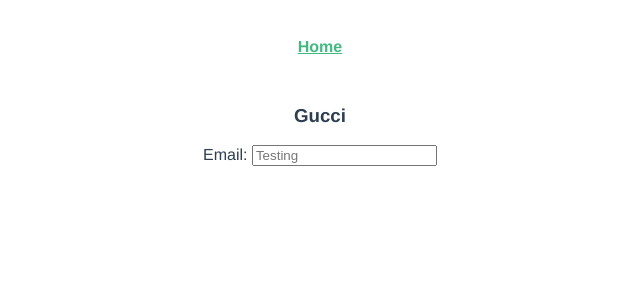
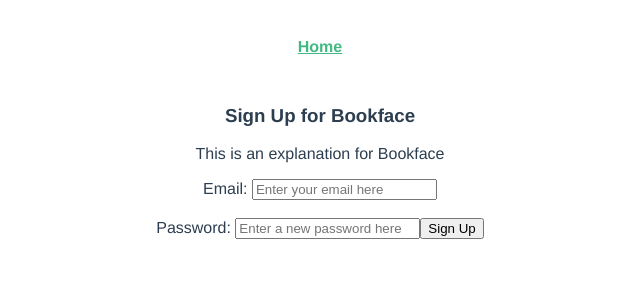
Before and after one commit to H0und5/vuebook1, a Vue app: page /#/ in a window 1280 px wide. Shown: the top 300 px of the page, without its empty margins (320-960 px from the left). Built offline with nearby package versions, Linux system fonts and the light colour scheme.

Commit message:
learning more about the setup function, name property, components object, and props array when defining a component

```diff
--- a/src/components/Forms/SignUpForm.vue
+++ b/src/components/Forms/SignUpForm.vue
@@ -1,18 +1,57 @@
 <template>
-  <div>
+  <form class="signUpForm">
     <h3>{{ title }}</h3>
+    <p>{{ explanation }}</p>
 
     <label>Email: </label>
-    <input :placeholder="placeHold" />
-  </div>
+    <input
+      placeholder="Enter your email here"
+      type="email"
+      required
+      v-model="email"
+    />
+
+    <br /><br />
+
+    <label>Password: </label>
+    <input
+      placeholder="Enter a new password here"
+      type="password"
+      required
+      v-model="password"
+    />
+
+    <button @click.prevent="submitFormHandler" type="submit">Sign Up</button>
+  </form>
 </template>
 
 <script lang="ts">
-import { defineComponent } from "vue";
+import { defineComponent, ref } from "vue";
 
 export default defineComponent({
   name: "SignUpForm",
   components: {},
-  props: ["title", "placeHold"],
+  props: ["title", "explanation"],
+
+  setup() {
+    const email = ref("");
+    const password = ref("");
+
+    const submitFormHandler = () => {
+      console.log(
+        "Your email is: " + email.value + "Your password was: " + password.value
+      );
+    };
+
+    return {
+      email,
+      password,
+      submitFormHandler,
+    };
+  },
 });
 </script>
+
+<style>
+/* .signUpForm {} */
+</style>
--- a/src/views/HomeView.vue
+++ b/src/views/HomeView.vue
@@ -1,6 +1,9 @@
 <template>
   <div>
-    <SignUpForm title="Gucci" place-hold="Testing" />
+    <SignUpForm
+      title="Sign Up for Bookface"
+      explanation="This is an explanation for Bookface"
+    />
   </div>
 </template>
 
```
Also changed, not shown: 1 other file (tests, documents, lock files or other folders).
